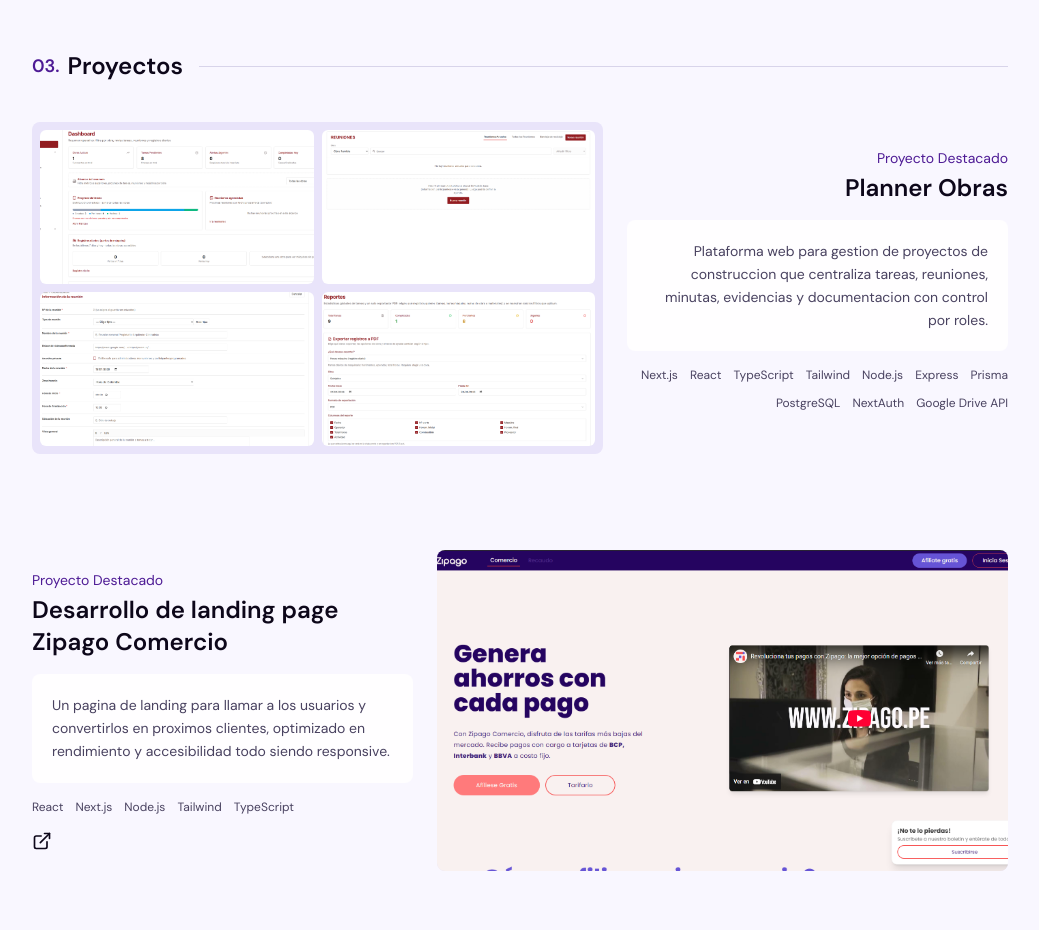
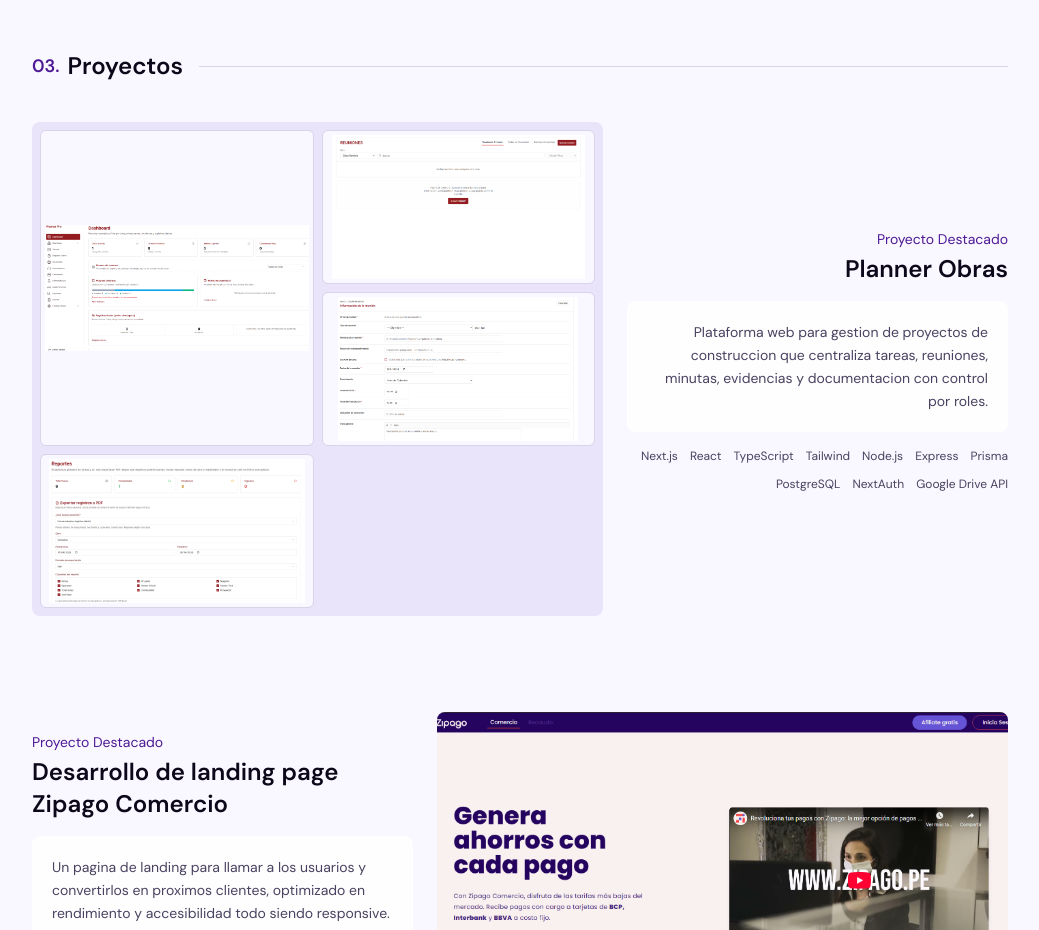
Before and after one commit to LeoPinedo/Portafolio, a Next.js app: page / in a window 1280 px wide. Shown: the part 2080-3010 px from the top of the page, without its empty margins (120-1159 px from the left). Built offline with nearby package versions, Linux system fonts and the light colour scheme.

Commit message:
correcion v3

```diff
--- a/components/portfolio/projects.tsx
+++ b/components/portfolio/projects.tsx
@@ -125,18 +125,27 @@ export function Projects() {
             {/* Project Image */}
             <div className="relative w-full overflow-hidden rounded-lg bg-secondary lg:w-3/5">
               {project.images?.length ? (
-                <div className="grid grid-cols-1 gap-2 p-2 sm:grid-cols-2">
-                  {project.images.map((image, imageIndex) => (
+                <div className="grid grid-cols-1 gap-2 p-2 md:grid-cols-2 md:grid-rows-2">
+                  <div className="relative aspect-video overflow-hidden rounded-md border border-border bg-background md:row-span-2 md:aspect-auto md:min-h-[300px]">
+                    <Image
+                      src={project.images[0]}
+                      alt={`${project.title} captura principal`}
+                      fill
+                      className="object-contain p-1"
+                      sizes="(max-width: 768px) 100vw, 40vw"
+                    />
+                  </div>
+                  {project.images.slice(1, 4).map((image, imageIndex) => (
                     <div
-                      key={`${project.title}-${imageIndex}`}
-                      className="relative aspect-video overflow-hidden rounded-md"
+                      key={`${project.title}-${imageIndex + 1}`}
+                      className="relative aspect-video overflow-hidden rounded-md border border-border bg-background"
                     >
                       <Image
                         src={image}
-                        alt={`${project.title} captura ${imageIndex + 1}`}
+                        alt={`${project.title} captura ${imageIndex + 2}`}
                         fill
-                        className="object-cover"
-                        sizes="(max-width: 640px) 100vw, (max-width: 1024px) 50vw, 30vw"
+                        className="object-contain p-1"
+                        sizes="(max-width: 768px) 100vw, 20vw"
                       />
                     </div>
                   ))}
```
